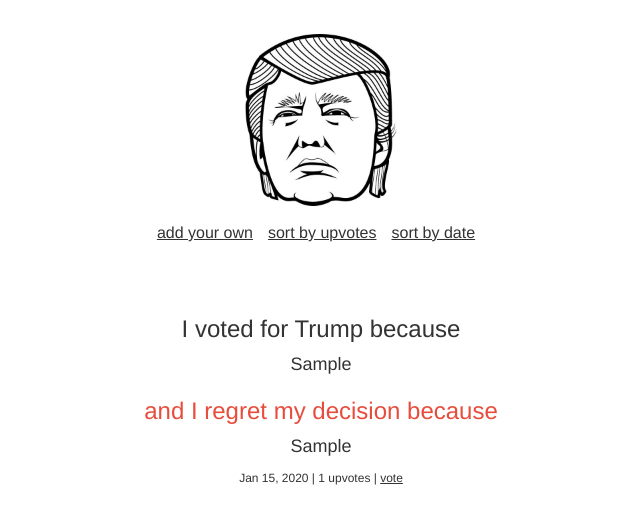
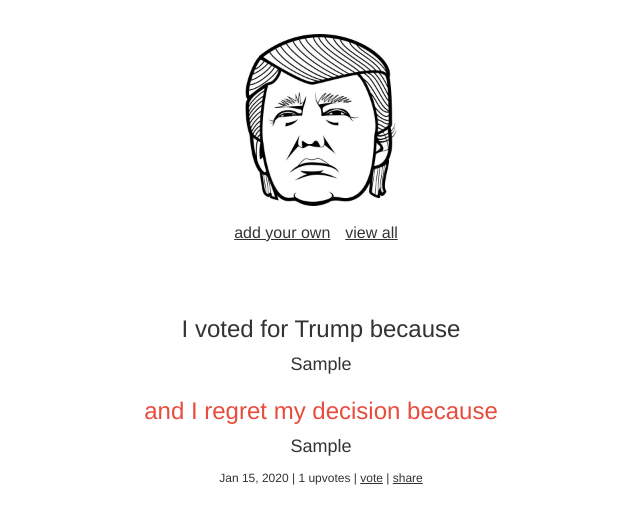
Before and after one commit to tomreece/trumppanic, a Flask app: page / in a window 1280 px wide. Shown: the top 524 px of the page, without its empty margins (319-959 px from the left). Run offline with Flask 2, Linux system fonts and the light colour scheme; tables that the repository leaves empty hold one stand-in row (values such as "Sample post"); some libraries are stand-ins or nearby versions.

Commit message:
Added share button to view a single entry

```diff
--- a/app.py
+++ b/app.py
@@ -95,6 +95,11 @@
 
     return 'success'
 
+@app.route('/<int:entry_id>')
+def view_entry_id(entry_id):
+    entry = Entry.query.get(entry_id)
+    return render_template('index.html', entries=[entry])
+
 #
 # Run locally
 #
--- a/static/css/layout.css
+++ b/static/css/layout.css
@@ -37,7 +37,7 @@
     font-size: 12px;
 }
 
-.vote-link {
+.vote-link, .share-link {
     color: #333;
     text-decoration: underline;
     cursor: pointer;
--- a/templates/index.html
+++ b/templates/index.html
@@ -22,7 +22,8 @@
         <div class="col-sm-6 col-sm-offset-3">
             {{ entry.created | date }} |
             <span data-id="{{ entry.id }}" class="vote-count">{{ entry.upvotes }}</span> upvotes |
-            <a data-id="{{ entry.id }}" class="vote-link">vote</a>
+            <a data-id="{{ entry.id }}" class="vote-link">vote</a> |
+            <a href="/{{ entry.id }}" class="share-link">share</a>
         </div>
     </div>
 </div>
--- a/templates/layout.html
+++ b/templates/layout.html
@@ -28,8 +28,12 @@
         <div class="row">
             <div class="col-sm-12 text-center">
                 <a href="/add" class="nav-item">add your own</a>
-                <a href="/sort-by-upvotes" class="nav-item">sort by upvotes</a>
-                <a href="/" class="nav-item">sort by date</a>
+                {% if entries | length == 1 %}
+                    <a href="/" class="nav-item">view all</a>
+                {% else %}
+                    <a href="/sort-by-upvotes" class="nav-item">sort by upvotes</a>
+                    <a href="/" class="nav-item">sort by date</a>
+                {% endif %}
             </div>
         </div>
     </div>
```
